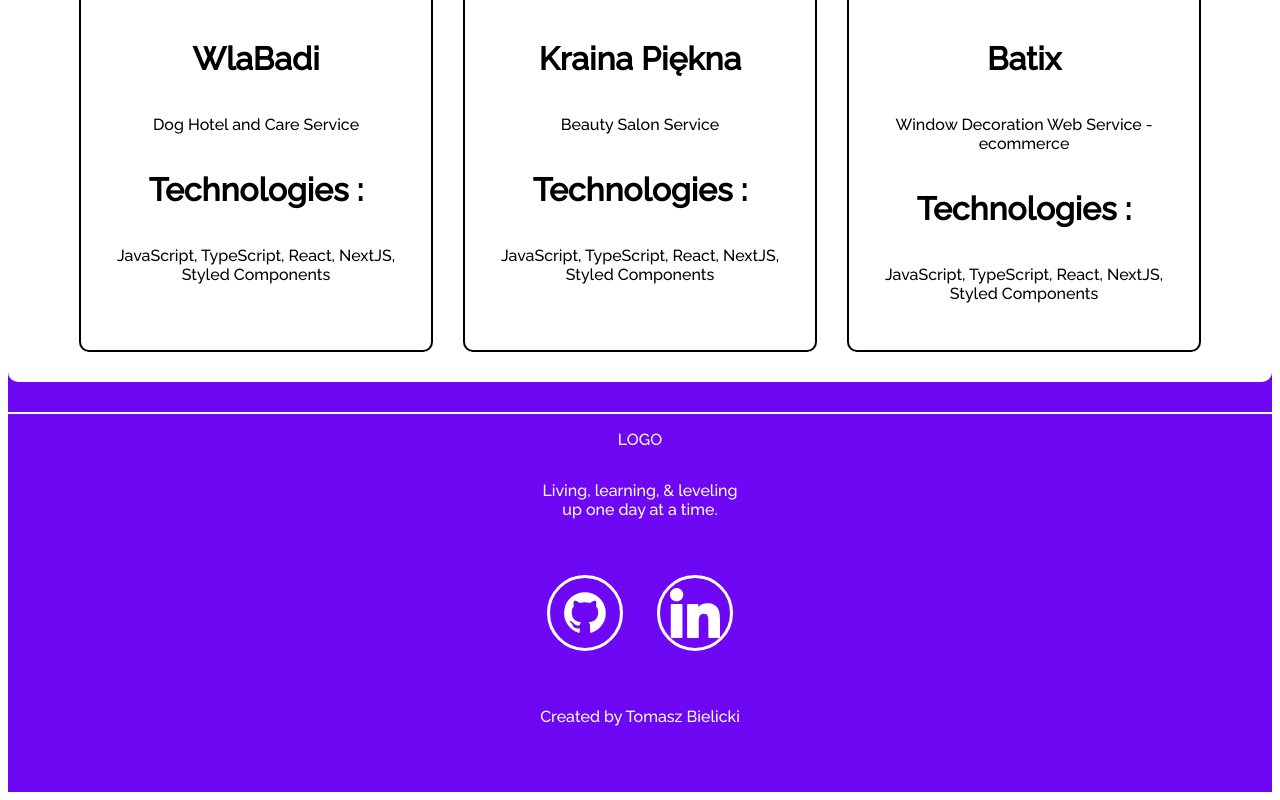
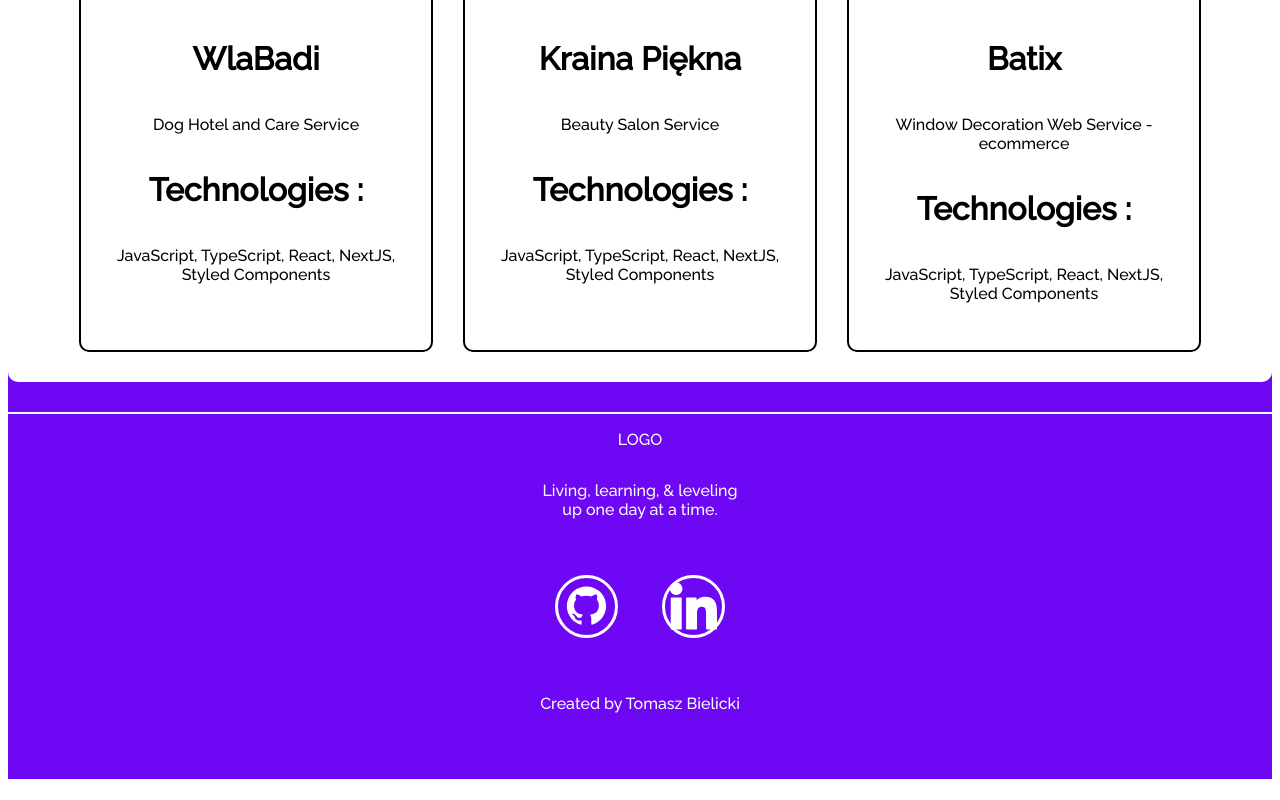
Before and after one commit to TomaszBielicki/about-me, a React (Create React App) app: page / in a window 1280 px wide. Shown: the part 2104-2904 px from the top of the page. Built offline with nearby package versions, Linux system fonts and the light colour scheme.

Commit message:
footer in progress

```diff
--- a/src/components/Footer/Footer.style.js
+++ b/src/components/Footer/Footer.style.js
@@ -18,6 +18,10 @@ export const ButtonsWrapper = styled.div`
   flex-direction: row;
 `;
 
+export const IconWrapper = styled.span`
+  width: 20px;
+  height: 20px;
+`;
 export const Text = styled.p`
   text-align: center;
   width: 200px;
@@ -28,12 +32,12 @@ export const SocialsLink = styled.div`
   align-items: center;
   justify-content: center;
   cursor: pointer;
-  background-color: #6e07f3;
+  background-color: transparent;
   fill: white;
   border: 3px solid white;
   border-radius: 50%;
-  padding: 10px;
-  width: 50px;
-  height: 50px;
+  padding: 5px;
+  width: 47px;
+  height: 47px;
   text-align: center;
 `;
```
Also changed, not shown: src/components/Footer/Footer.js (+7 -1 lines).
